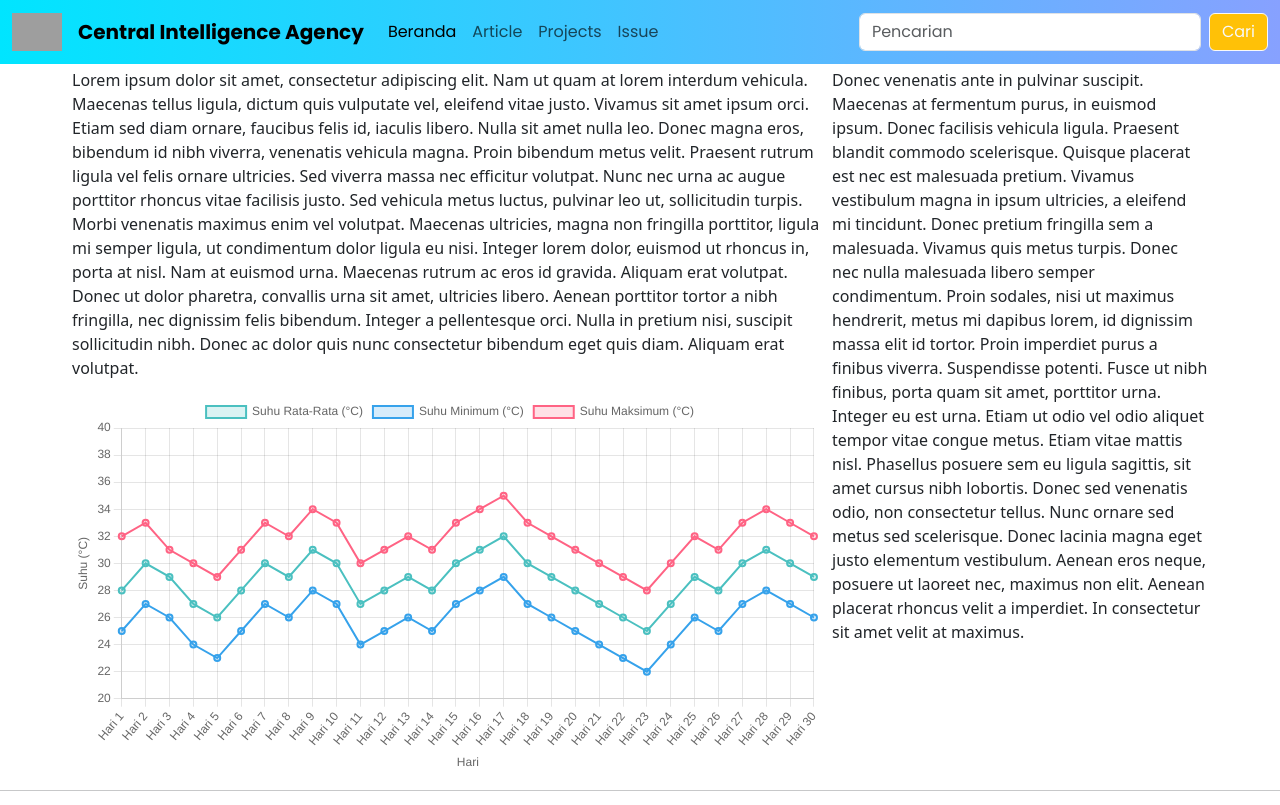
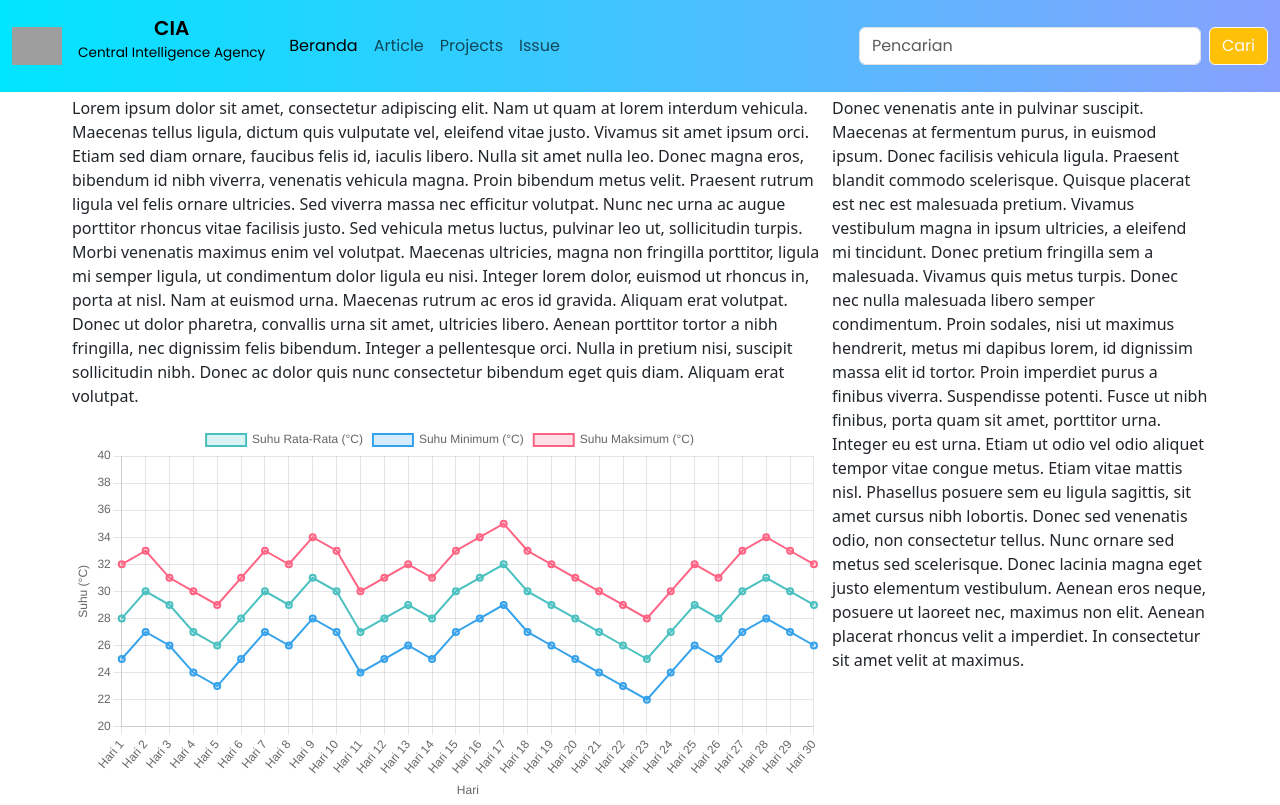
Before and after one commit to ValerieAttila09/valerie.github.io, a plain HTML site: page index.html in a window 1280 px wide. Shown: the top 805 px of the page. Drawn offline with nearby package versions, Linux system fonts and the light colour scheme; grey boxes are pictures that could not be loaded.

Commit message:
Update index.html

```diff
--- a/index.html
+++ b/index.html
@@ -96,8 +96,9 @@
             <a class="navbar-brand" href="#">
                 <img class="img-fluid" src="https://upload.wikimedia.org/wikipedia/commons/thumb/2/25/Seal_of_the_Central_Intelligence_Agency.svg/768px-Seal_of_the_Central_Intelligence_Agency.svg.png" alt="" height="50" width="50" />
             </a>
-            <a class="navbar-brand poppins-bold" href="#">
-                Central Intelligence Agency
+            <a class="navbar-brand poppins-semibold" href="#" style="text-align: center;">
+                CIA<br />
+                <p class="poppins-regular" style="font-size: 0.85rem;">Central Intelligence Agency</p>
             </a>
             <button class="navbar-toggler" type="button" data-bs-toggle="collapse" data-bs-target="#navbarSupportedContent" aria-controls="navbarSupportedContent" aria-expanded="false" aria-label="Toggle navigation">
                 <span class="navbar-toggler-icon"></span>
```
